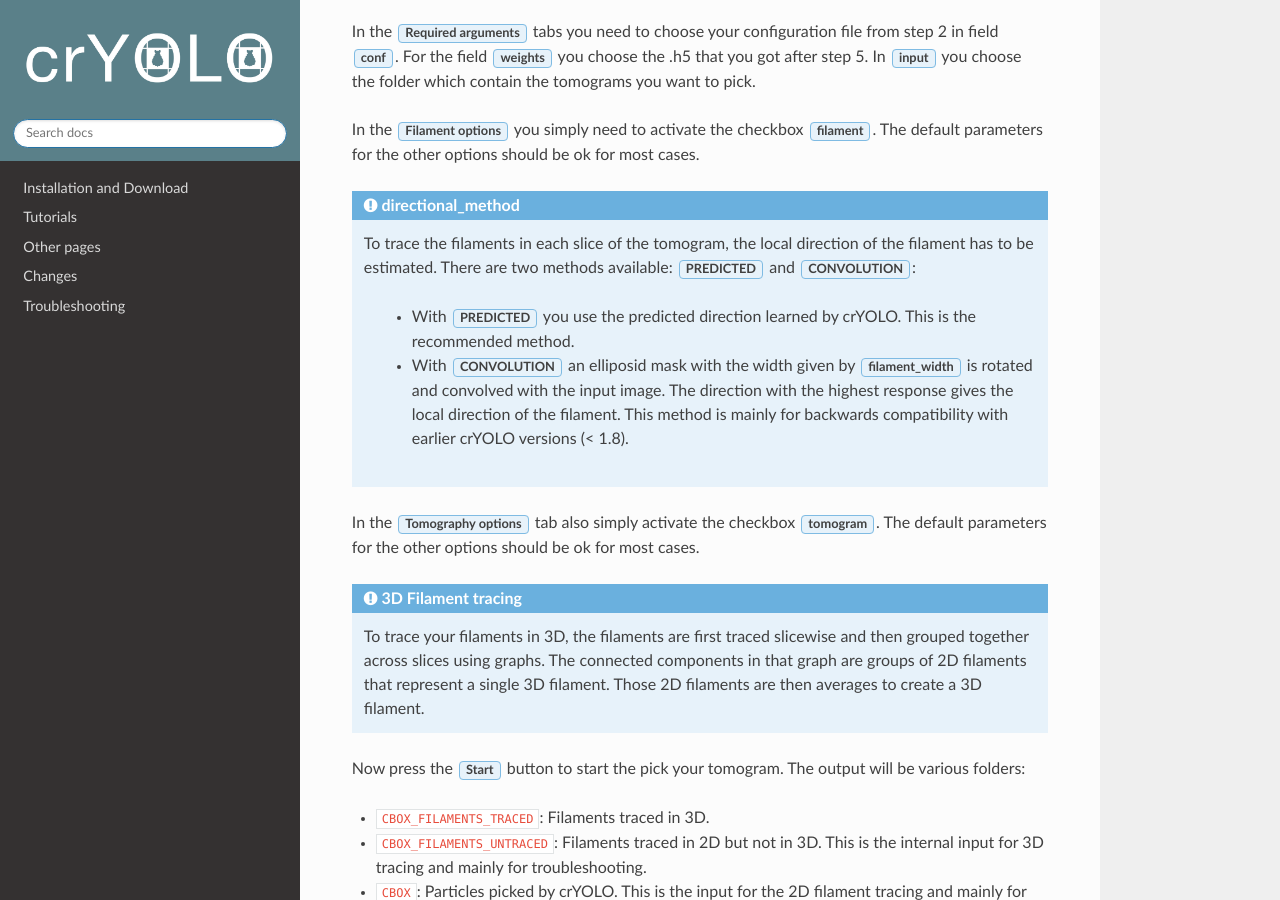
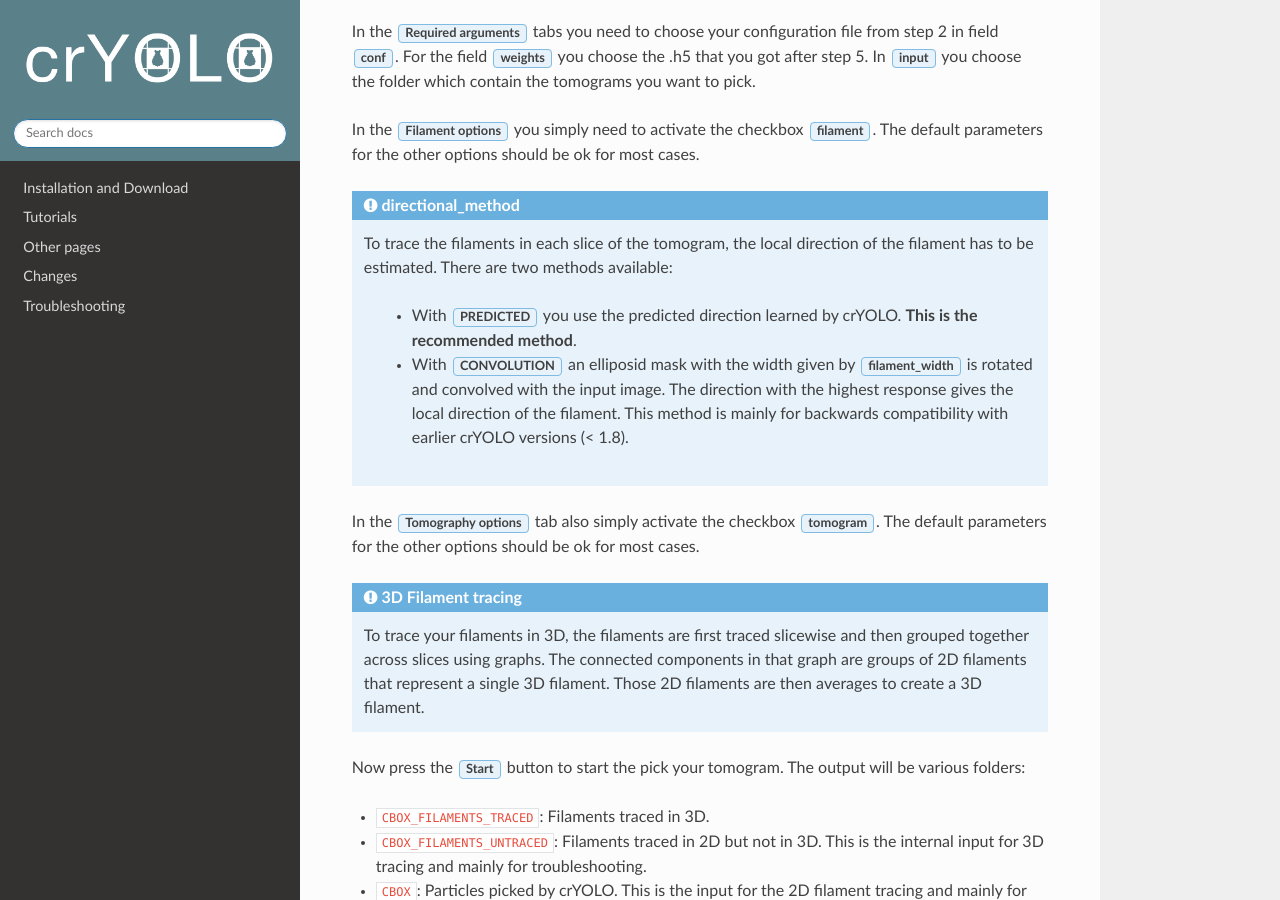
Before and after one commit to MPI-Dortmund/cryolo, a Sphinx documentation site: the page built from source/tutorials/tut06_tomo_filament.rst, in a window 1280 px wide and 900 px high, scrolled down 5931 px. Built offline with Sphinx 7.4.7 and the Read the Docs theme 2.0.0, drawn with Linux system fonts in a browser that asks for light colours.

Commit message:
update directional method

```diff
--- a/source/tutorials/tut06_tomo_filament.rst
+++ b/source/tutorials/tut06_tomo_filament.rst
@@ -58,9 +58,9 @@ parameters for the other options should be ok for most cases.
 .. admonition:: directional_method
 
     To trace the filaments in each slice of the tomogram, the local direction of the filament has to be estimated.
-    There are two methods available: :guilabel:`PREDICTED` and :guilabel:`CONVOLUTION`:
+    There are two methods available:
 
-        * With :guilabel:`PREDICTED` you use the predicted direction learned by crYOLO. This is the recommended method.
+        * With :guilabel:`PREDICTED` you use the predicted direction learned by crYOLO. **This is the recommended method**.
 
         * With :guilabel:`CONVOLUTION` an elliposid mask with the width given by :guilabel:`filament_width` is rotated and convolved with the input image. The direction with the highest response gives the local direction of the filament. This method is mainly for backwards compatibility with earlier crYOLO versions (< 1.8).
 
```
